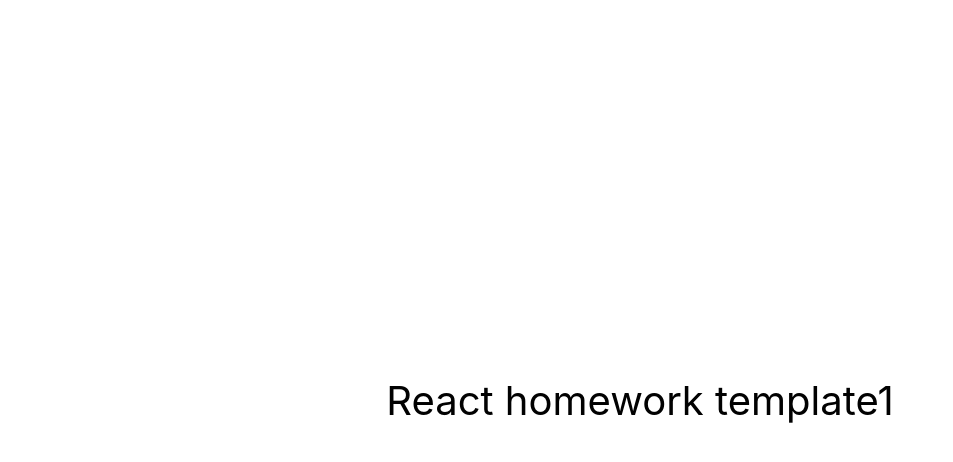
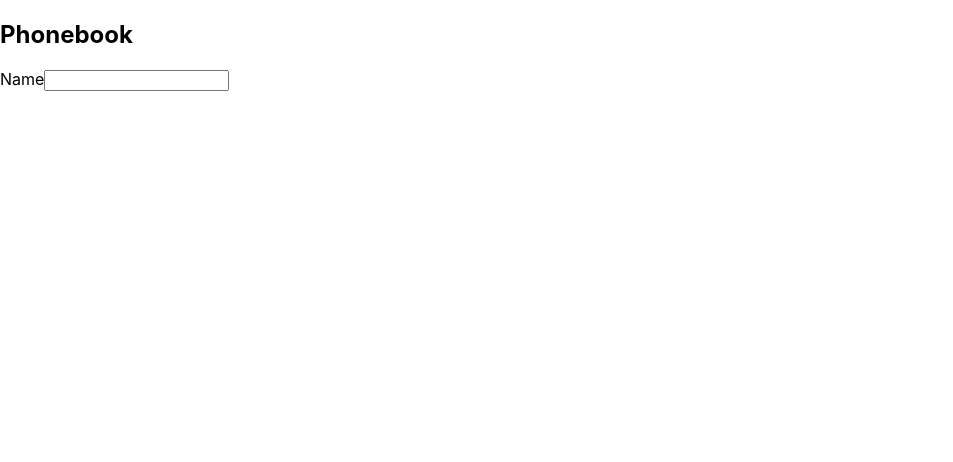
Before and after one commit to AnnaRed1982/goit-react-hw-02-phonebook, a React (Create React App) app: page / in a window 1280 px wide. Shown: the top 462 px of the page, without its empty margins (0-953 px from the left). Built offline with nearby package versions, Linux system fonts and the light colour scheme.

Commit message:
Update App.jsx

```diff
--- a/src/components/App.jsx
+++ b/src/components/App.jsx
@@ -1,16 +1,26 @@
-export const App = () => {
-  return (
-    <div
-      style={{
-        height: '100vh',
-        display: 'flex',
-        justifyContent: 'center',
-        alignItems: 'center',
-        fontSize: 40,
-        color: '#010101'
-      }}
-    >
-      React homework template1
-    </div>
-  );
-};
+import { Component } from 'react';
+
+export class App extends Component {
+  state = {
+    contacts: [],
+    name: '',
+  };
+
+  render() {
+    return (
+      <form>
+        <h2>Phonebook</h2>
+        <label>
+          Name
+          <input
+            type="text"
+            name="name"
+            pattern="^[a-zA-Zа-яА-Я]+(([' -][a-zA-Zа-яА-Я ])?[a-zA-Zа-яА-Я]*)*$"
+            title="Name may contain only letters, apostrophe, dash and spaces. For example Adrian, Jacob Mercer, Charles de Batz de Castelmore d'Artagnan"
+            required
+          />
+        </label>
+      </form>
+    );
+  }
+}
```
